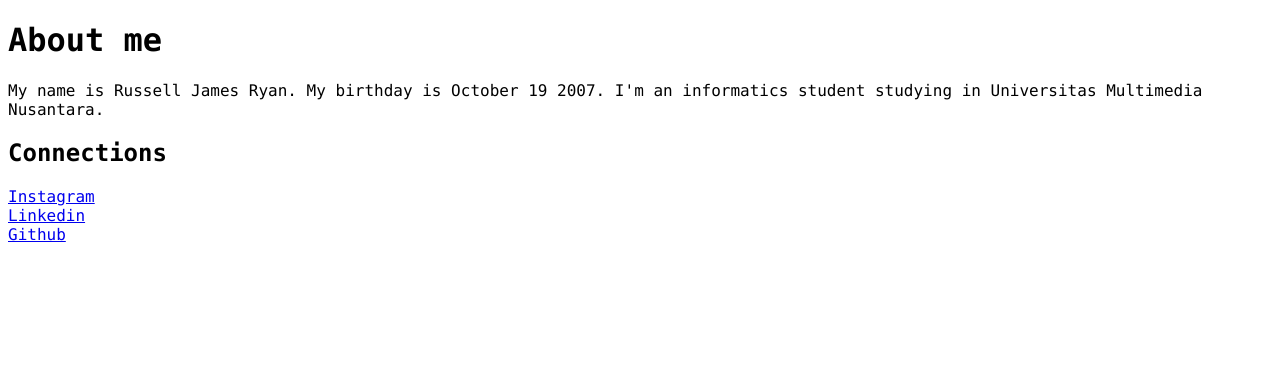
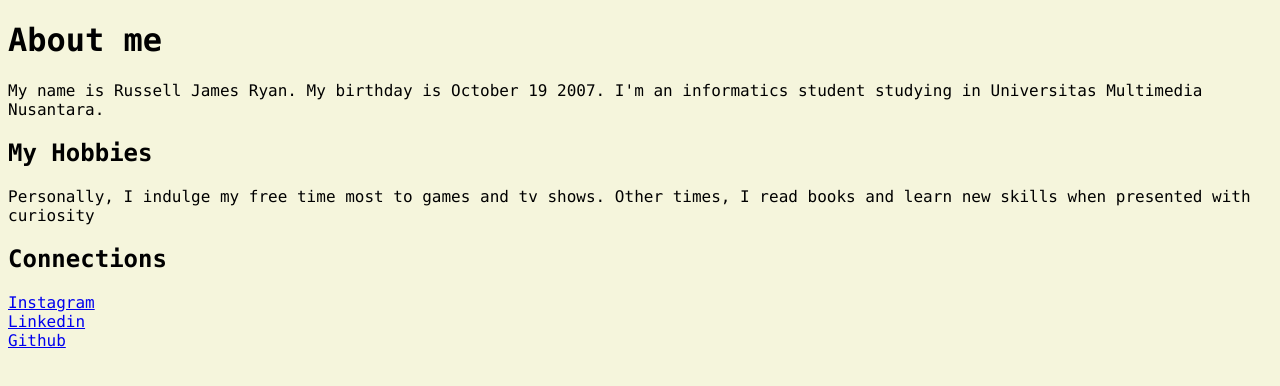
Before and after one commit to Schmovement/Personal_Website, a plain HTML site: page index.html in a window 1280 px wide. Drawn offline with Linux system fonts and the light colour scheme.

Commit message:
Add files via upload

```diff
--- a/index.html
+++ b/index.html
@@ -1,10 +1,17 @@
 <!DOCTYPE html>
 <html lang="en">
 
-<body style="font-family: Consolas">
+<body style="font-family: Consolas; background-color: beige;">
     <h1>About me</h1>
     <p>
-    My name is Russell James Ryan. My birthday is October 19 2007. I'm an informatics student studying in Universitas Multimedia Nusantara.
+        My name is Russell James Ryan. My birthday is October 19 2007. I'm an informatics student studying in
+        Universitas Multimedia Nusantara.
+    </p>
+
+    <h2>My Hobbies</h2>
+    <p>
+        Personally, I indulge my free time most to games and tv shows. Other times, I read books and learn new skills
+        when presented with curiosity
     </p>
 
     <h2>Connections</h2>
@@ -17,4 +24,5 @@
 
 
 </body>
+
 </html>
```
Lines whose indentation alone changed are shown as unchanged.
